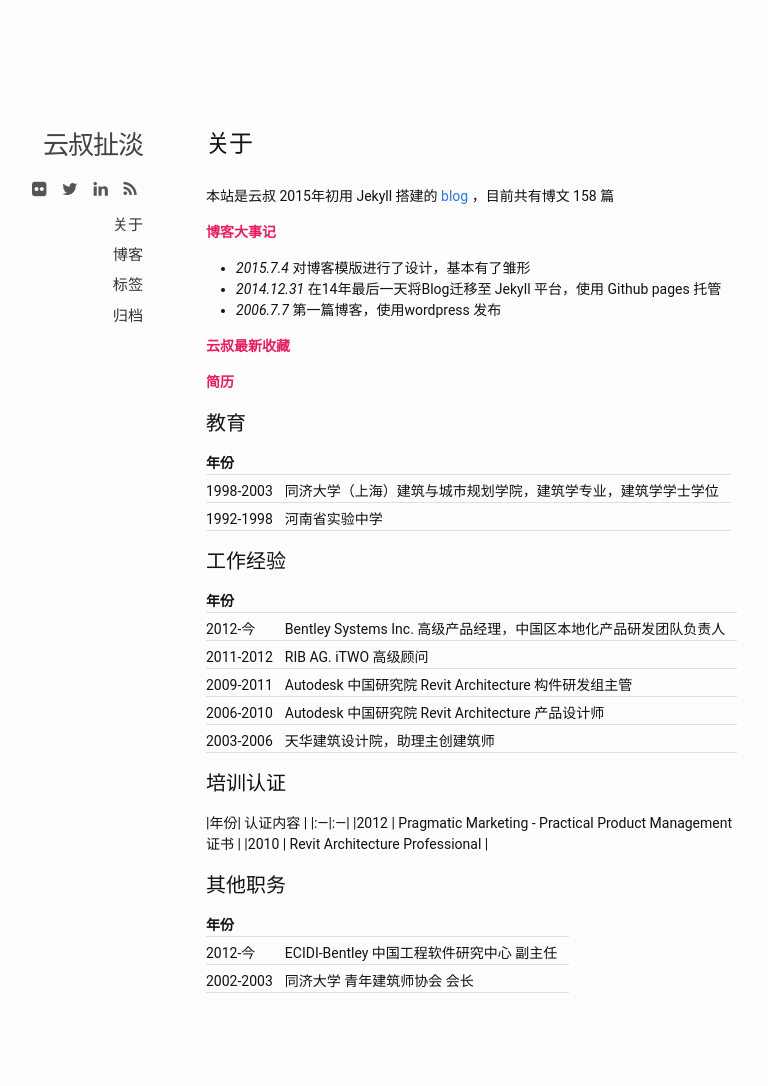
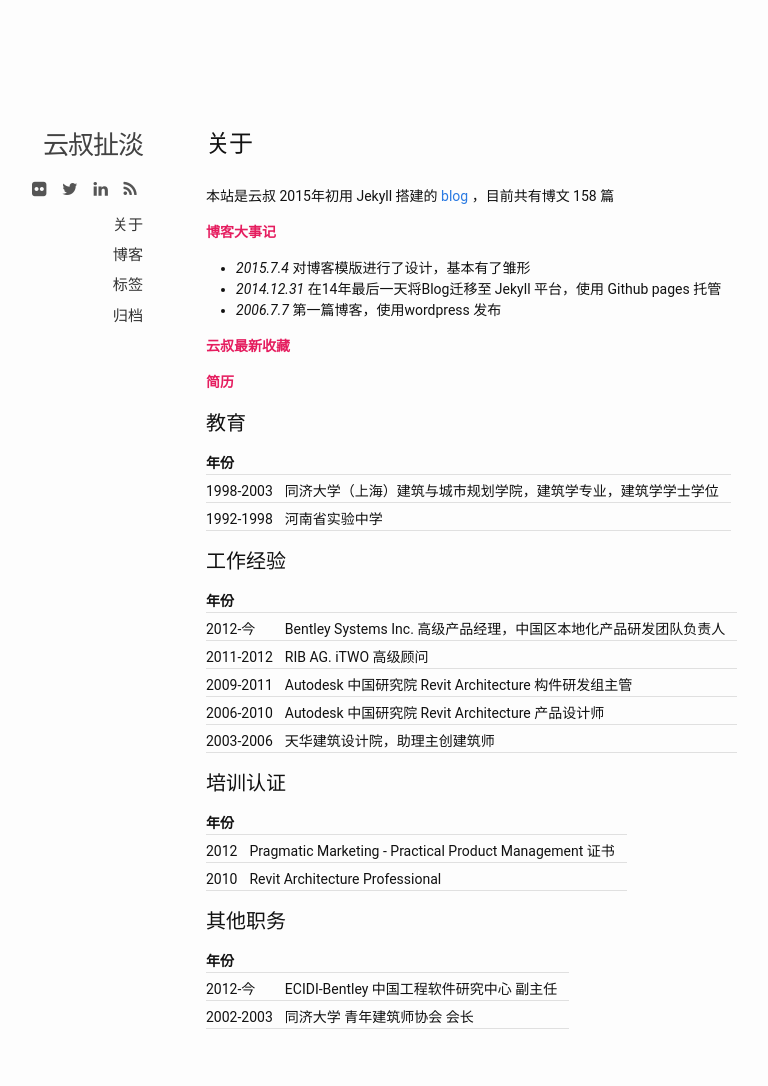
Before and after one commit to leoshcn/leoshcn.github.io, a Jekyll site: the page built from about.md, in a window 1280 px wide. Shown: the whole page, without its empty margins (177-945 px from the left). Built offline with Jekyll 4.4.1, drawn with Linux system fonts in a browser that asks for light colours; before the commit the page ends 1050 px from its top, so only the background shows below that.

Commit message:
change cert

```diff
--- a/about.md
+++ b/about.md
@@ -36,7 +36,8 @@ permalink: /about/
 |2003-2006 | 天华建筑设计院，助理主创建筑师 |
 
 #### 培训认证
-|年份|  认证内容 |
+
+|年份|  |
 |:---|:---|
 |2012 | Pragmatic Marketing - Practical Product Management  证书 |
 |2010 | Revit Architecture Professional |
```
